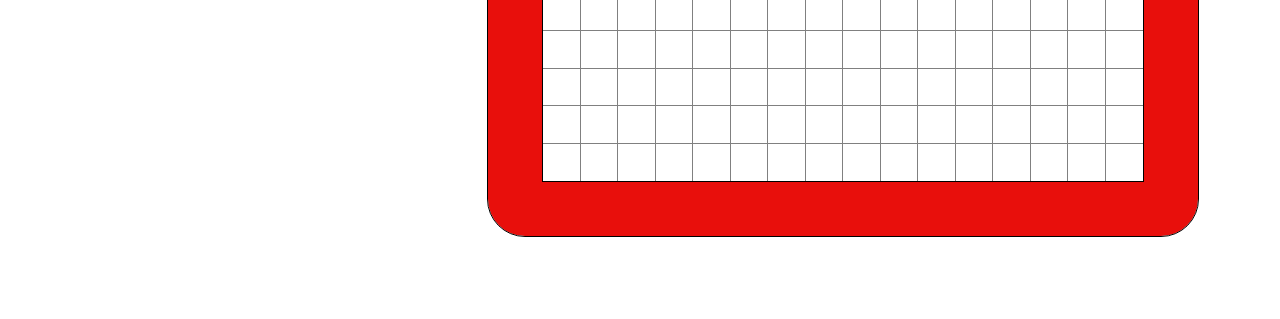
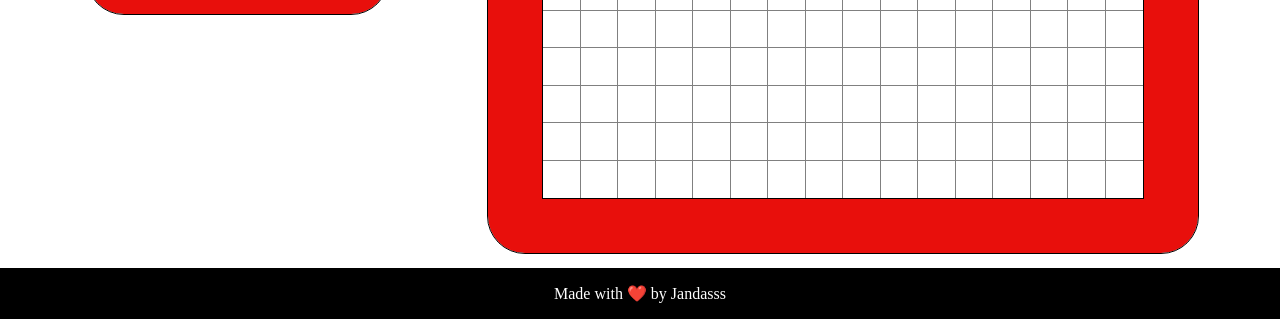
Before and after one commit to scolombo30/Etch-A-Sketch, a plain HTML site: page index.html in a window 1280 px wide. Shown: the part 493-812 px from the top of the page. Drawn offline with Linux system fonts and the light colour scheme; a web font is replaced by a local one.

Commit message:
Add footer

```diff
--- a/index.html
+++ b/index.html
@@ -36,5 +36,8 @@
             <div class="containerGrid"></div>
         </div>
     </div>
+    <div class="footer">
+        <p>Made with ❤️ by Jandasss</p>
+    </div>
 </body>
 </html>
--- a/style.css
+++ b/style.css
@@ -77,3 +77,18 @@
     padding-bottom: 20px;
     outline: 1px solid rgb(0, 0, 0);
 }
+body{
+    margin: 0px;
+    padding-bottom: 0px;
+    padding-top: 25px;
+}
+.footer{
+    background-color: black;
+    color: white;
+    font-weight: 500;
+    margin-bottom: auto;
+    display: flex;
+    justify-content: center;
+    align-items: center;
+    margin-top: 15px;
+}
```
